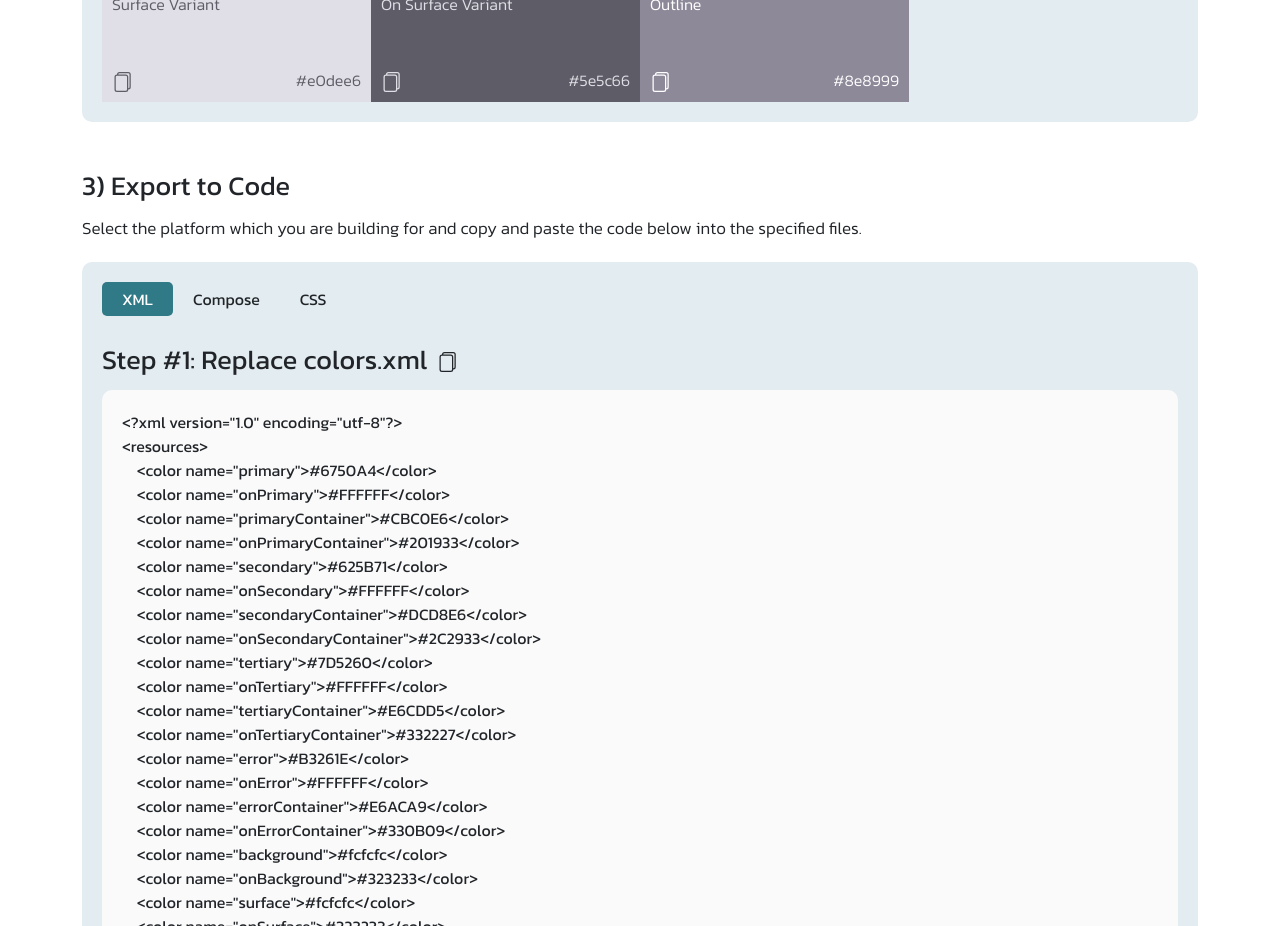
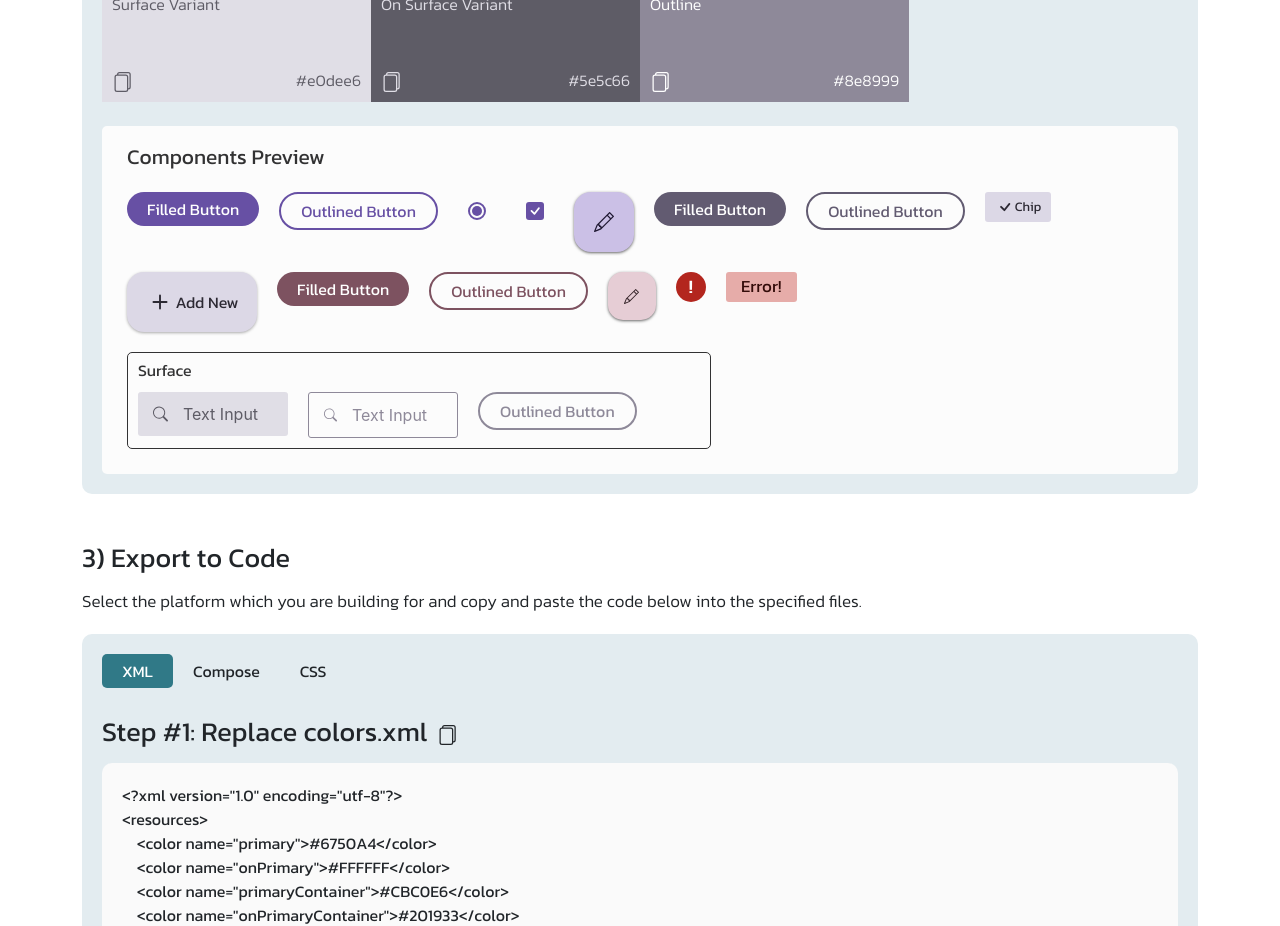
Before and after one commit to 8kdesign/LogicUI, a Next.js app: page /colorgenerator in a window 1280 px wide. Shown: the part 1640-2566 px from the top of the page. Built offline with nearby package versions, Linux system fonts and the light colour scheme.

Commit message:
Add components preview

```diff
--- /dev/null
+++ b/components/colorGeneratorTool/ComponentPreview.js
@@ -0,0 +1,424 @@
+import { useState } from "react";
+import { Row, Col } from "react-bootstrap";
+import { Check, Pencil, Plus, Search } from "react-bootstrap-icons";
+
+export default function ComponentPreview({
+	primary,
+	secondary,
+	tertiary,
+	error,
+	background,
+	outline,
+}) {
+	const [input, setInput] = useState("Text Input");
+
+	return (
+		<Row
+			style={{
+				margin: 0,
+				padding: 15,
+				borderRadius: 5,
+				overflow: "clip",
+				background: background[0],
+			}}
+		>
+			<Col
+				xs={12}
+				style={{
+					padding: "0px 10px",
+				}}
+			>
+				<p
+					style={{
+						fontSize: 21,
+						color: background[1],
+						marginBottom: 10,
+					}}
+				>
+					Components Preview
+				</p>
+			</Col>
+			<Col
+				xs={12}
+				style={{
+					display: "flex",
+					flexDirection: "row",
+					flexWrap: "wrap",
+					padding: 0,
+				}}
+			>
+				<>
+					<p
+						className="Toggle"
+						style={{
+							width: "fit-content",
+							height: "fit-content",
+							padding: "5px 20px",
+							background: primary[0],
+							color: primary[1],
+							borderRadius: 20,
+							margin: 10,
+						}}
+					>
+						Filled Button
+					</p>
+					<p
+						className="Toggle"
+						style={{
+							width: "fit-content",
+							height: "fit-content",
+
+							padding: "5px 20px",
+							color: primary[0],
+							borderColor: primary[0],
+							borderWidth: 2,
+							borderStyle: "solid",
+							borderRadius: 20,
+							margin: 10,
+						}}
+					>
+						Outlined Button
+					</p>
+					<div
+						className="Toggle"
+						style={{
+							margin: 20,
+							height: 18,
+							width: 18,
+							borderColor: primary[0],
+							borderRadius: 10,
+							borderWidth: 2,
+							borderStyle: "solid",
+							display: "flex",
+							flexDirection: "column",
+							alignItems: "center",
+							justifyContent: "center",
+						}}
+					>
+						<div
+							style={{
+								width: 10,
+								height: 10,
+								borderRadius: 10,
+								background: primary[0],
+							}}
+						/>
+					</div>
+					<div
+						className="Toggle"
+						style={{
+							margin: 20,
+							height: 18,
+							width: 18,
+							background: primary[0],
+							borderRadius: 3,
+							display: "flex",
+							flexDirection: "column",
+							alignItems: "center",
+							justifyContent: "center",
+						}}
+					>
+						<Check color={primary[1]} size={20} />
+					</div>
+					<div
+						className="Toggle"
+						style={{
+							height: 60,
+							width: 60,
+							background: primary[2],
+							borderRadius: 17,
+							margin: 10,
+							boxShadow: "0px 1px 3px 0px #666666",
+							display: "flex",
+							flexDirection: "column",
+							alignItems: "center",
+							justifyContent: "center",
+						}}
+					>
+						<Pencil size={20} color={primary[3]} />
+					</div>
+				</>
+				<>
+					<p
+						className="Toggle"
+						style={{
+							width: "fit-content",
+							height: "fit-content",
+							padding: "5px 20px",
+							background: secondary[0],
+							color: secondary[1],
+							borderRadius: 20,
+							margin: 10,
+						}}
+					>
+						Filled Button
+					</p>
+					<p
+						className="Toggle"
+						style={{
+							width: "fit-content",
+							height: "fit-content",
+
+							padding: "5px 20px",
+							color: secondary[0],
+							borderColor: secondary[0],
+							borderWidth: 2,
+							borderStyle: "solid",
+							borderRadius: 20,
+							margin: 10,
+						}}
+					>
+						Outlined Button
+					</p>
+					<div
+						className="Toggle"
+						style={{
+							height: "fit-content",
+							background: secondary[2],
+							borderRadius: 3,
+							display: "flex",
+							flexDirection: "row",
+							alignItems: "center",
+							justifyContent: "center",
+							margin: 10,
+							padding: "5px 10px",
+						}}
+					>
+						<Check color={secondary[3]} size={20} />
+						<p
+							style={{
+								marginBottom: 0,
+								color: secondary[3],
+								fontSize: 13,
+							}}
+						>
+							Chip
+						</p>
+					</div>
+					<div
+						className="Toggle"
+						style={{
+							height: 60,
+							width: 130,
+							background: secondary[2],
+							borderRadius: 17,
+							margin: 10,
+							boxShadow: "0px 1px 3px 0px #AAAAAA",
+							display: "flex",
+							flexDirection: "row",
+							alignItems: "center",
+							justifyContent: "center",
+						}}
+					>
+						<Plus size={30} color={secondary[3]} />
+						<p style={{ color: secondary[3], marginBottom: 0 }}>
+							Add New
+						</p>
+					</div>
+				</>
+				<>
+					<p
+						className="Toggle"
+						style={{
+							width: "fit-content",
+							height: "fit-content",
+							padding: "5px 20px",
+							background: tertiary[0],
+							color: tertiary[1],
+							borderRadius: 20,
+							margin: 10,
+						}}
+					>
+						Filled Button
+					</p>
+					<p
+						className="Toggle"
+						style={{
+							width: "fit-content",
+							height: "fit-content",
+
+							padding: "5px 20px",
+							color: tertiary[0],
+							borderColor: tertiary[0],
+							borderWidth: 2,
+							borderStyle: "solid",
+							borderRadius: 20,
+							margin: 10,
+						}}
+					>
+						Outlined Button
+					</p>
+					<div
+						className="Toggle"
+						style={{
+							height: 48,
+							width: 48,
+							background: tertiary[2],
+							borderRadius: 15,
+							margin: 10,
+							boxShadow: "0px 1px 3px 0px #666666",
+							display: "flex",
+							flexDirection: "column",
+							alignItems: "center",
+							justifyContent: "center",
+						}}
+					>
+						<Pencil size={15} color={tertiary[3]} />
+					</div>
+				</>
+				<>
+					<div
+						style={{
+							width: 30,
+							height: 30,
+							margin: 10,
+							background: error[0],
+							borderRadius: 15,
+							display: "flex",
+							flexDirection: "column",
+							justifyContent: "center",
+							alignItems: "center",
+						}}
+					>
+						<p
+							style={{
+								marginBottom: 0,
+								textAlign: "center",
+								color: error[1],
+								fontSize: 19,
+								fontWeight: 500,
+							}}
+						>
+							!
+						</p>
+					</div>
+					<div
+						style={{
+							width: "fit-content",
+							height: 30,
+							margin: 10,
+							padding: "0px 15px",
+							background: error[2],
+							borderRadius: 3,
+							display: "flex",
+							flexDirection: "column",
+							justifyContent: "center",
+							alignItems: "center",
+						}}
+					>
+						<p
+							style={{
+								marginBottom: 0,
+								textAlign: "center",
+								color: error[3],
+								fontSize: 17,
+							}}
+						>
+							Error!
+						</p>
+					</div>
+				</>
+				<div
+					style={{
+						display: "flex",
+						flexDirection: "row",
+						flexWrap: "wrap",
+						padding: 0,
+						margin: 10,
+						background: background[2],
+						borderRadius: 5,
+						borderWidth: 1,
+						borderStyle: "solid",
+						borderColor: background[3],
+					}}
+				>
+					<div style={{ width: "100%" }}>
+						<p
+							style={{
+								paddingLeft: 10,
+								paddingTop: 5,
+								marginBottom: 0,
+								color: background[3],
+							}}
+						>
+							Surface
+						</p>
+					</div>
+					<div
+						style={{
+							width: 150,
+							height: "fit-content",
+							background: outline[0],
+							borderRadius: 3,
+							display: "flex",
+							flexDirection: "row",
+							alignItems: "center",
+							padding: "10px 15px",
+							margin: 10,
+						}}
+					>
+						<Search color={outline[1]} />
+						<input
+							className="ClearInput"
+							value={input}
+							onChange={(event) => {
+								setInput(event.target.value);
+							}}
+							style={{
+								width: 90,
+								marginLeft: 15,
+								color: outline[1],
+							}}
+						/>
+					</div>
+					<div
+						style={{
+							width: 150,
+							height: "fit-content",
+							borderColor: outline[2],
+							borderStyle: "solid",
+							borderWidth: 1,
+							borderRadius: 3,
+							display: "flex",
+							flexDirection: "row",
+							alignItems: "center",
+							padding: "10px 15px",
+							margin: 10,
+						}}
+					>
+						<Search color={outline[2]} />
+						<input
+							className="ClearInput"
+							value={input}
+							onChange={(event) => {
+								setInput(event.target.value);
+							}}
+							style={{
+								width: 90,
+								marginLeft: 15,
+								color: outline[2],
+							}}
+						/>
+					</div>
+					<p
+						className="Toggle"
+						style={{
+							width: "fit-content",
+							height: "fit-content",
+
+							padding: "5px 20px",
+							color: outline[2],
+							borderColor: outline[2],
+							borderWidth: 2,
+							borderStyle: "solid",
+							borderRadius: 20,
+							margin: 10,
+						}}
+					>
+						Outlined Button
+					</p>
+				</div>
+			</Col>
+		</Row>
+	);
+}
--- a/components/colorGeneratorTool/Preview.js
+++ b/components/colorGeneratorTool/Preview.js
@@ -1,4 +1,5 @@
 import ColorPalette from "./ColorPalette";
+import ComponentPreview from "./ComponentPreview";
 
 export default function Preview({
 	primary,
@@ -43,6 +44,15 @@ export default function Preview({
 				setColors={setOutline}
 				name={names[5]}
 			/>
+			<br />
+			<ComponentPreview
+				primary={primary}
+				secondary={secondary}
+				tertiary={tertiary}
+				error={error}
+				background={background}
+				outline={outline}
+			/>
 		</>
 	);
 }
```
